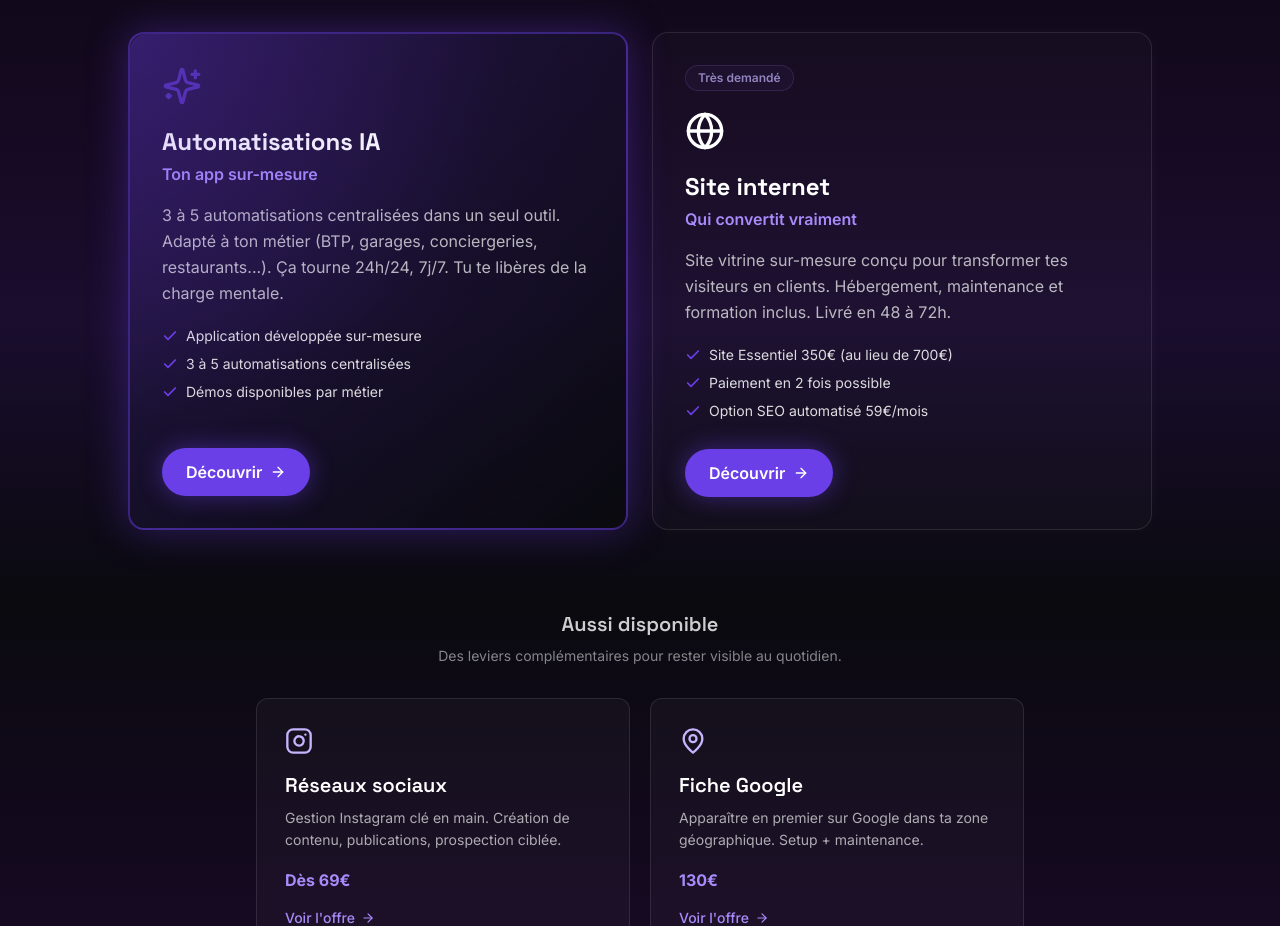
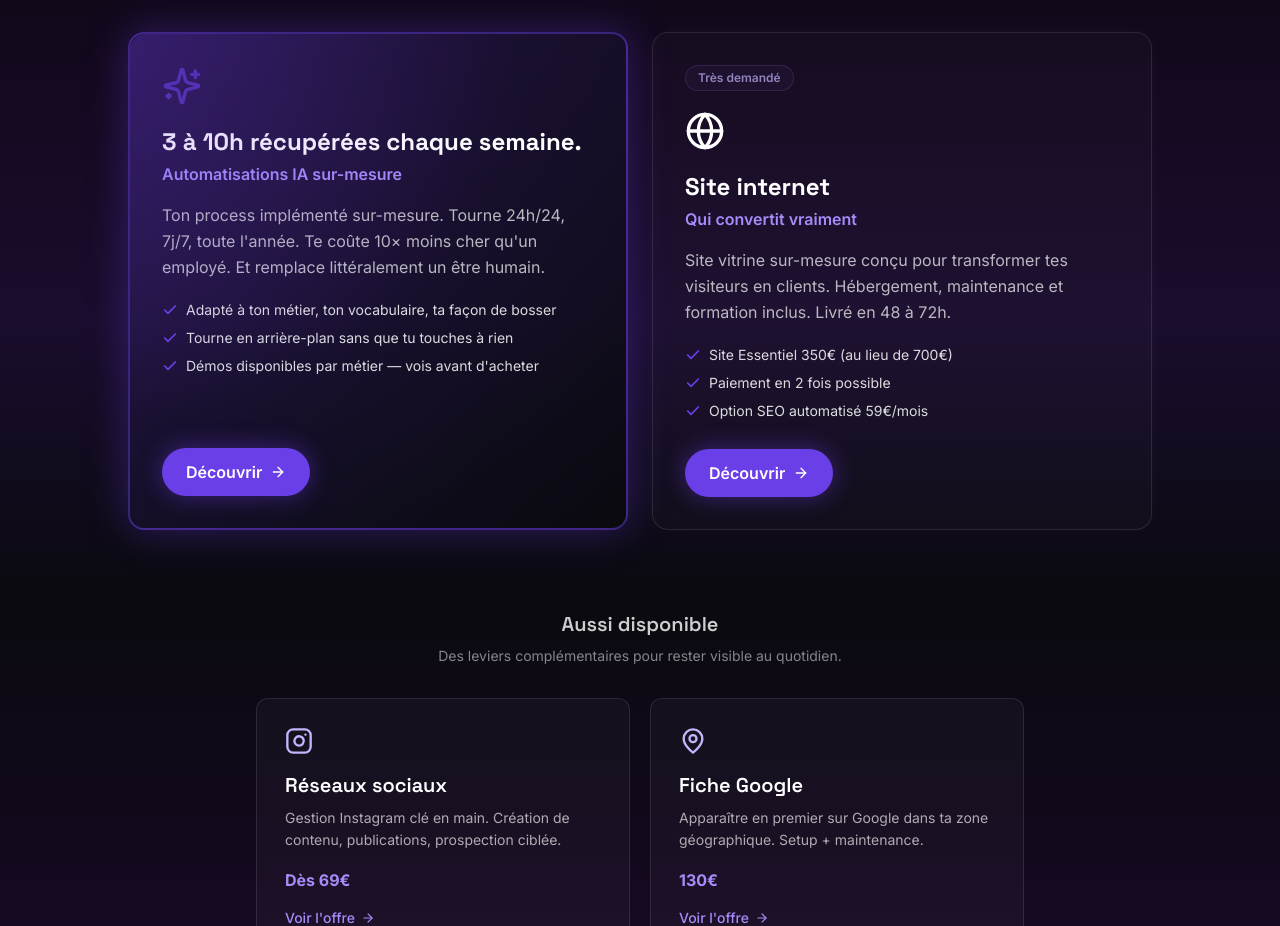
Before and after one commit to DigitalPulseAgency/SITE-AGENCE-definitif, a React (Vite) app: page / in a window 1280 px wide. Shown: the part 1000-1926 px from the top of the page. Built offline with nearby package versions, Linux system fonts and the light colour scheme.

Commit message:
home: accroche automatisations IA — 3 à 10h récupérées

```diff
--- a/src/components/ServicesGrid.jsx
+++ b/src/components/ServicesGrid.jsx
@@ -26,18 +26,18 @@ export default function ServicesGrid() {
             />
             <Sparkles className="w-10 h-10 text-[#6B3FE8] mb-5 animate-pulse opacity-90 relative" strokeWidth={2} style={{ animationDuration: '3s' }} />
 
-            <h3 className="text-2xl font-bold mb-1">Automatisations IA</h3>
-            <p className="text-violet-400 font-semibold mb-4">Ton app sur-mesure</p>
+            <h3 className="text-2xl font-bold mb-1">3 à 10h récupérées chaque semaine.</h3>
+            <p className="text-violet-400 font-semibold mb-4">Automatisations IA sur-mesure</p>
 
             <p className="text-white/70 leading-relaxed mb-5">
-              3 à 5 automatisations centralisées dans un seul outil. Adapté à ton métier (BTP, garages, conciergeries, restaurants...). Ça tourne 24h/24, 7j/7. Tu te libères de la charge mentale.
+              Ton process implémenté sur-mesure. Tourne 24h/24, 7j/7, toute l'année. Te coûte 10× moins cher qu'un employé. Et remplace littéralement un être humain.
             </p>
 
             <ul className="space-y-2 mb-7">
               {[
-                'Application développée sur-mesure',
-                '3 à 5 automatisations centralisées',
-                'Démos disponibles par métier'
+                'Adapté à ton métier, ton vocabulaire, ta façon de bosser',
+                'Tourne en arrière-plan sans que tu touches à rien',
+                'Démos disponibles par métier — vois avant d\'acheter'
               ].map((item, i) => (
                 <li key={i} className="flex gap-2 items-start text-sm text-white/85">
                   <Check className="w-4 h-4 text-[#6B3FE8] flex-shrink-0 mt-0.5" strokeWidth={2.5} />
```
